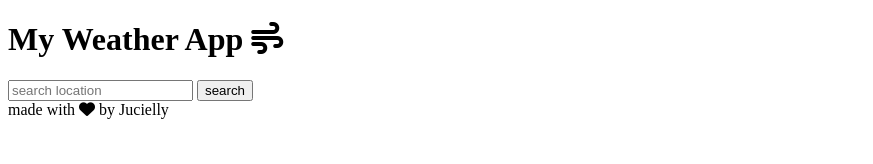
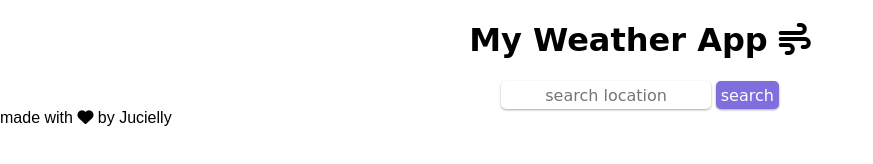
Before and after one commit to jucielly/weather-app, a website: page index.html in a window 1280 px wide. Shown: the whole page, without its empty margins (0-873 px from the left). Drawn offline with Linux system fonts and the light colour scheme; a web font is replaced by a local one.

Commit message:
sass config, and header style

```diff
--- /dev/null
+++ b/css/helpers/mixins.scss
@@ -0,0 +1,17 @@
+@mixin display-flex {
+  display: flex;
+  align-items: center;
+}
+
+@mixin hover-transition {
+  transition: 0.3s;
+  cursor: pointer;
+}
+
+@mixin basic-border {
+  border-radius: 5px;
+}
+
+@mixin box-shadow {
+  box-shadow: 0 1px 3px rgba(0, 0, 0, 0.12), 0 1px 2px rgba(0, 0, 0, 0.24);
+}
--- /dev/null
+++ b/css/helpers/variables.scss
@@ -0,0 +1,10 @@
+/*colors*/
+$basic-collor: #fff;
+$main-collor: #918f92;
+$font-collor: #27252b;
+$btn-collor: #7f6edd;
+$hover-collor: #6d5ad8;
+/*fonts*/
+$main-font: "Baloo Tamma 2", cursive;
+/*values*/
+$base-padding: 0.3em;
--- /dev/null
+++ b/css/layout/header.scss
@@ -0,0 +1,34 @@
+.main-header {
+  @include display-flex();
+  flex-direction: column;
+  font-family: $main-font;
+}
+
+.search-form {
+  input {
+    border: none;
+    text-align: center;
+    padding: $base-padding;
+    @include hover-transition();
+    @include basic-border();
+    @include box-shadow();
+    &:focus {
+      outline: none;
+    }
+  }
+
+  button {
+    border: none;
+    padding: $base-padding;
+    color: $basic-collor;
+    @include hover-transition();
+    @include basic-border();
+    @include box-shadow();
+    background-color: $btn-collor;
+
+    &:hover {
+      outline: none;
+      background-color: $hover-collor;
+    }
+  }
+}
--- a/css/style.scss
+++ b/css/style.scss
@@ -0,0 +1,5 @@
+@import "helpers/mixins";
+@import "helpers/variables";
+@import "base/normalize";
+
+@import "layout/header";
--- a/index.html
+++ b/index.html
@@ -4,6 +4,8 @@
 <head>
     <meta charset="UTF-8">
     <meta name="viewport" content="width=device-width, initial-scale=1.0">
+    <link rel="stylesheet" href="css/style.css">
+    <link href="https://fonts.googleapis.com/css2?family=Baloo+Tamma+2:wght@400;600&display=swap" rel="stylesheet">
     <script src="https://kit.fontawesome.com/11e9e029cd.js" crossorigin="anonymous"></script>
     <title>Weather App</title>
 </head>
@@ -12,9 +14,10 @@
     <header class="main-header">
         <h1 class="title">My Weather App <i class="fas fa-wind"></i></h1>
 
-        <input type="text" placeholder="search location" id="search-input" class="input" />
-        <button type="button" id="search-btn">search</button>
-
+        <form class="search-form">
+            <input type="text" placeholder="search location" id="search-input" />
+            <button type="submit" id="search-btn">search</button>
+        </form>
     </header>
 
     <main>
--- a/package.json
+++ b/package.json
@@ -9,7 +9,7 @@
     "-": "^0.0.1"
   },
   "scripts": {
-    "sass": "sass --watch css/style.scss: style.css"
+    "sass": "sass --watch css/style.scss:css/style.css"
   },
   "devDependencies": {
     "eslint": "^7.6.0",
```
Also changed, not shown: css/base/normalize.scss (renamed from css/base/normalize.css), css/style.css (added), 1 other file.
